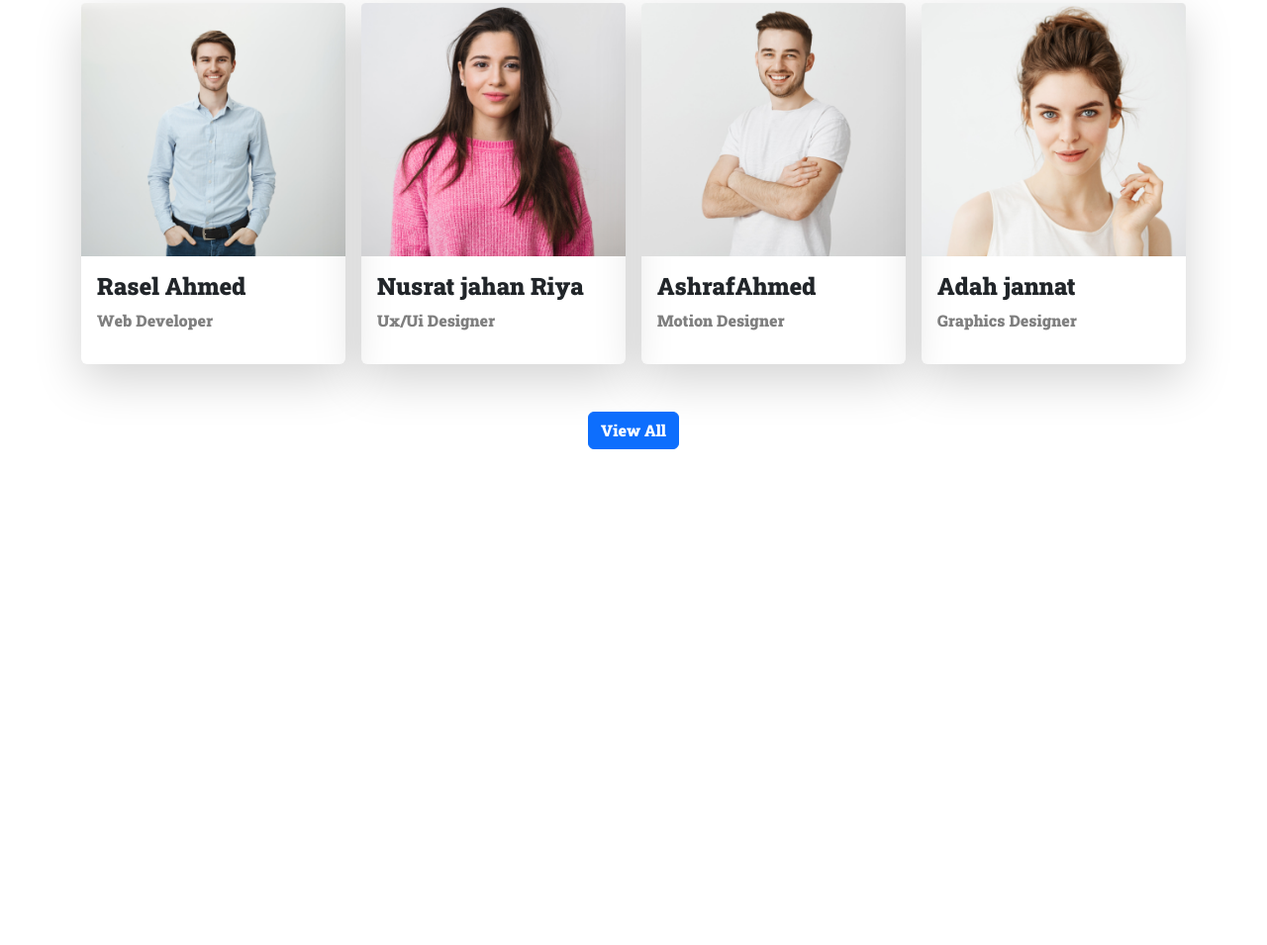
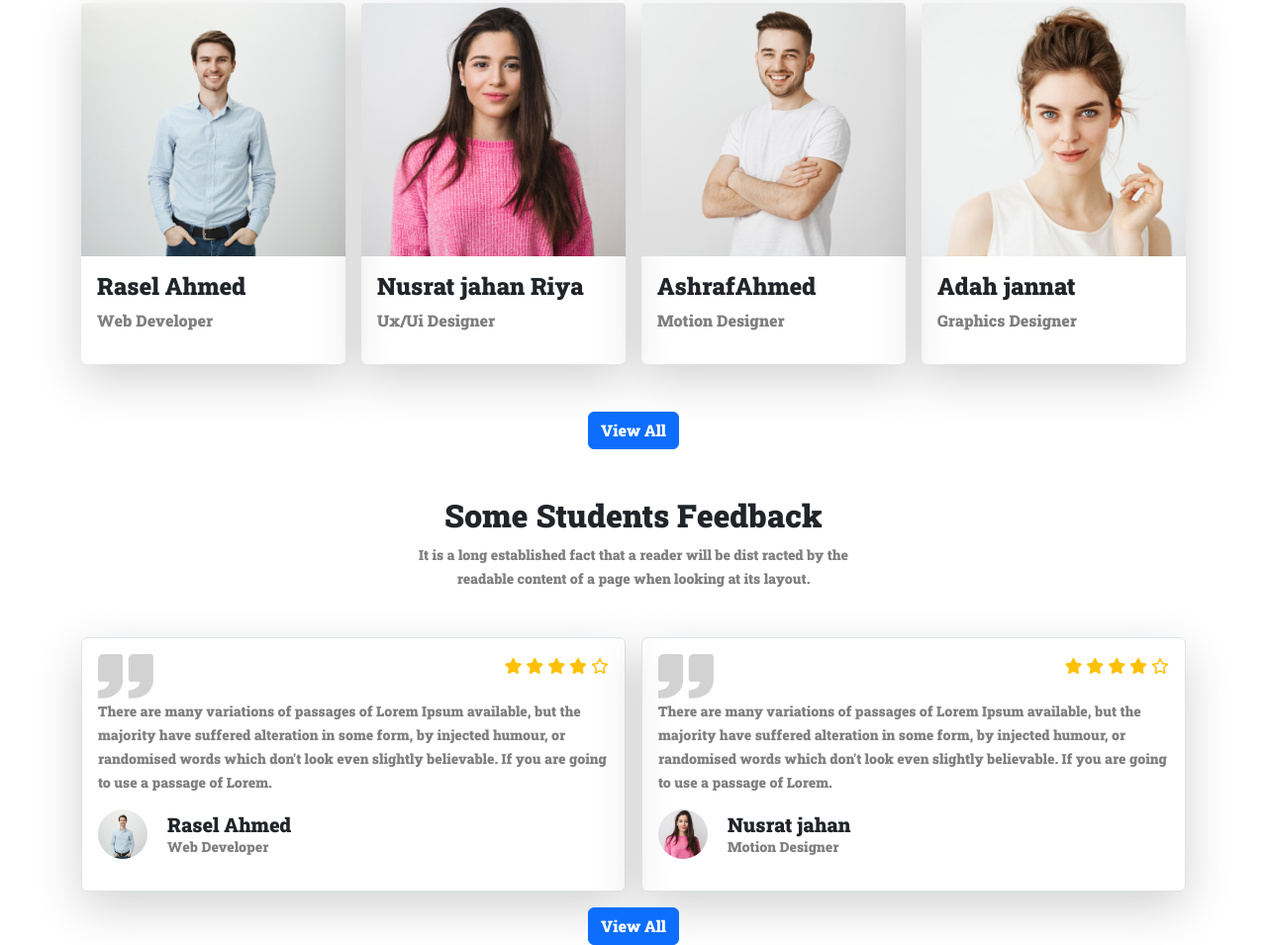
Before and after one commit to Raselahmed2/Learn-Online, a plain HTML site: page index.html in a window 1280 px wide. Shown: the part 3125-4080 px from the top of the page at 99% size. Before the commit the page ends 3627 px from the top, so only its background shows below. Drawn offline with nearby package versions, Linux system fonts and the light colour scheme.

Commit message:
student feedback

```diff
--- a/index.html
+++ b/index.html
@@ -404,6 +404,84 @@
         </section>
         <!-- success student end   -->
 
+         <!-- student feedback  -->
+        <section>
+            <div class="container">
+                <div class="feedback-text col-lg-5 m-auto text-center pb-5">
+                    <h2>Some Students Feedback</h2>
+                    <small class="text-black-50 fw-light py-3">It is a long established fact that a reader will be
+                        dist
+                        racted by the readable
+                        content of a page when looking at its layout.</small>
+                </div>
+                <div class="row g-3">
+                    <div class="col-lg-6">
+                        <div class="feedback-item p-3 shadow-lg rounded border">
+                            <div class="rating d-flex justify-content-between">
+                                <img src="images/comma.png" alt="">
+                                <div class="text-warning">
+                                    <i class="fa-solid fa-star"></i>
+                                    <i class="fa-solid fa-star"></i>
+                                    <i class="fa-solid fa-star"></i>
+                                    <i class="fa-solid fa-star"></i>
+                                    <i class="fa-regular fa-star"></i>
+                                </div>
+
+                            </div>
+                            <small class="text-black-50 lh-sm py-3">
+                                There are many variations of passages of Lorem Ipsum available, but
+                                the majority have suffered alteration in some form, by injected
+                                humour, or randomised words which don't look even slightly
+                                believable. If you are going to use a passage of Lorem.
+                            </small>
+                            <div class="py-3 d-flex">
+                                <img src="images/student/student-1.png" class="rounded-circle" height="50px"
+                                    width="50px" alt="">
+                                <div class="comma">
+                                    <h5>Rasel Ahmed</h5>
+                                    <small class="text-black-50">Web Developer</small>
+                                </div>
+                            </div>
+                        </div>
+                    </div>
+                    <div class="col-lg-6">
+                        <div class="feedback-item p-3 shadow-lg rounded border">
+                            <div class="rating d-flex justify-content-between">
+                                <img src="images/comma.png" alt="">
+                                <div class="text-warning">
+                                    <i class="fa-solid fa-star"></i>
+                                    <i class="fa-solid fa-star"></i>
+                                    <i class="fa-solid fa-star"></i>
+                                    <i class="fa-solid fa-star"></i>
+                                    <i class="fa-regular fa-star"></i>
+                                </div>
+
+                            </div>
+                            <small class="text-black-50 lh-sm">
+                                There are many variations of passages of Lorem Ipsum available, but
+                                the majority have suffered alteration in some form, by injected
+                                humour, or randomised words which don't look even slightly
+                                believable. If you are going to use a passage of Lorem.
+                            </small>
+                            <div class="py-3 d-flex">
+                                <img src="images/student/student-2.png" class="rounded-circle" height="50px"
+                                    width="50px" alt="">
+                                <div class="comma">
+                                    <h5>Nusrat jahan</h5>
+                                    <small class="text-black-50">Motion Designer</small>
+                                </div>
+                            </div>
+                        </div>
+                    </div>
+                </div>
+                <div class="feedbackbtn text-center" >
+                    <a href="#" class="btn btn-primary mt-3">View All</a>
+                </div>
+            </div>
+        </section>
+        <!-- student feedback  -->
+
+
 
 
 
```
